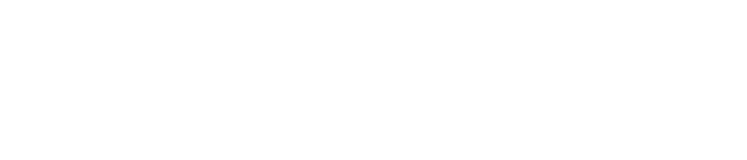
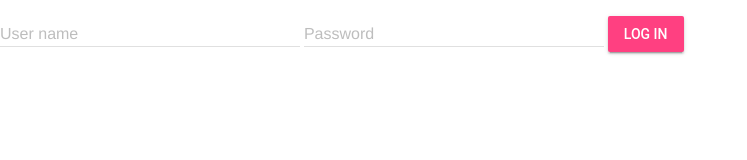
Before and after one commit to generic-github-user/fbla-competition-coding-programming, a plain HTML site: page src/login.html in a window 1280 px wide. Shown: the whole page, without its empty margins (0-747 px from the left). Drawn offline with Linux system fonts and the light colour scheme.

Commit message:
add login fields + button

```diff
--- a/src/login.html
+++ b/src/login.html
@@ -9,6 +9,17 @@
             <link rel="stylesheet" href="https://fonts.googleapis.com/icon?family=Material+Icons">
       </head>
       <body>
-
+            <div class="mdl-textfield mdl-js-textfield">
+                  <input class="mdl-textfield__input" type="text" id="user" pattern="^\S+@\S+$">
+                  <label class="mdl-textfield__label" for="user">User name</label>
+                  <span class="mdl-textfield__error">Please enter a valid email address</span>
+            </div>
+            <div class="mdl-textfield mdl-js-textfield">
+                  <input class="mdl-textfield__input" type="password" id="user">
+                  <label class="mdl-textfield__label" for="user">Password</label>
+            </div>
+            <button class="mdl-button mdl-js-button mdl-button--raised mdl-js-ripple-effect mdl-button--accent">
+                  Log In
+            </button>
       </body>
 </html>
```
